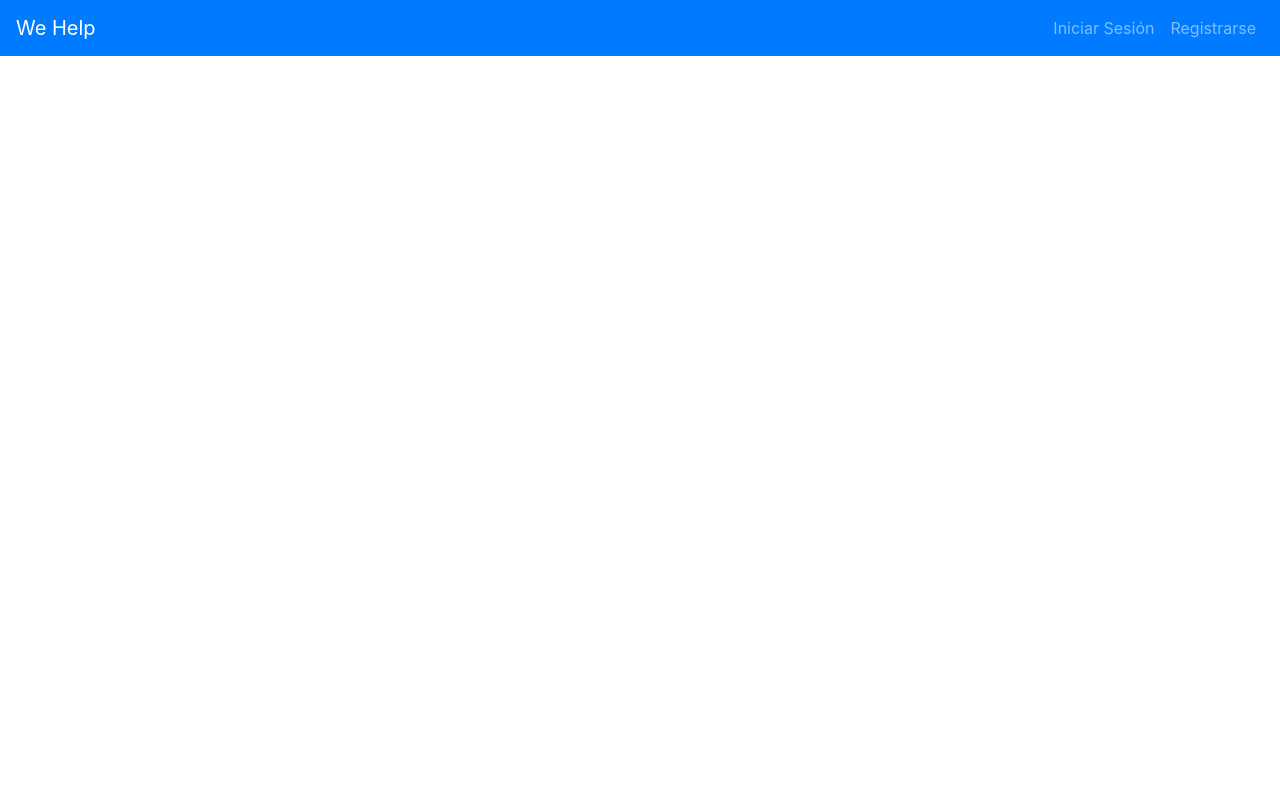
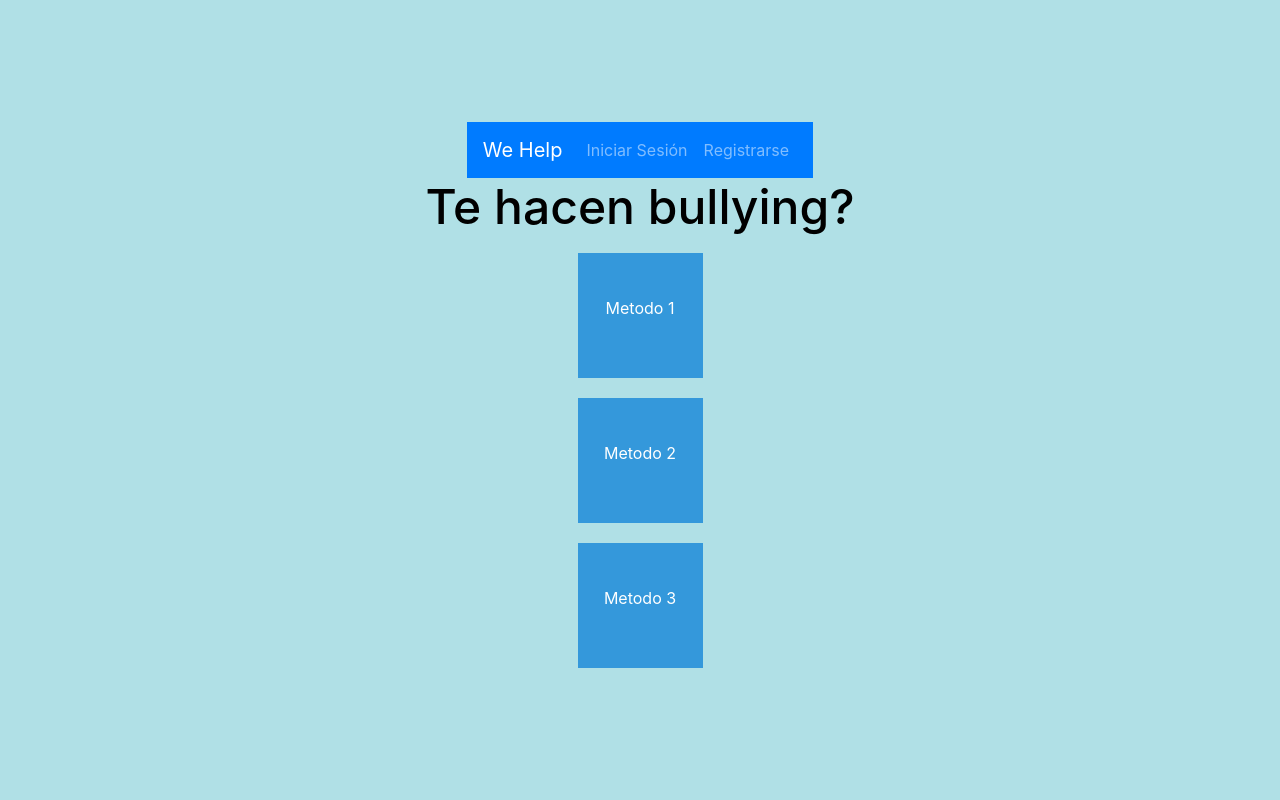
Before and after one commit to scifuentes18/MiProyecto11, a Django app: page / in a window 1280 px wide. Run offline with Django 3.2, Linux system fonts and the light colour scheme; some libraries are stand-ins or nearby versions.

Commit message:
agregue 3 botones en la pagina principal y cambie el color

```diff
--- a/Templates/index.html
+++ b/Templates/index.html
@@ -29,3 +29,66 @@
     <!-- Resto del contenido HTML sigue igual -->
 </body>
 </html>
+
+<!DOCTYPE html>
+<html>
+<head>
+    <style>
+        body {
+            display: flex;
+            flex-direction: column;
+            align-items: center;
+            justify-content: center;
+            height: 100vh;
+            margin: 0;
+            background-color: #b0e0e6; /* Celeste pastel usando el código hexadecimal */
+        }
+
+        h1 {
+            font-size: 48px;
+            color: black;
+            text-align: center;
+        }
+
+        .boton {
+            width: 125px;
+            height: 125px;
+            background-color: #3498db;
+            margin: 10px;
+            display: flex;
+            align-items: center;
+            justify-content: center;
+        }
+
+        .boton a {
+            color: white;
+            text-decoration: none;
+        }
+
+        .boton a:hover {
+            color: #3498db;
+        }
+    </style>
+</head>
+<body>
+    <h1>Te hacen bullying?</h1>
+
+    <a href="#">
+        <div class="boton">
+            <p style="color: white;">Metodo 1</p>
+        </div>
+    </a>
+
+    <a href="#">
+        <div class="boton">
+            <p style="color: white;">Metodo 2</p>
+        </div>
+    </a>
+
+    <a href="#">
+        <div class="boton">
+            <p style="color: white;">Metodo 3</p>
+        </div>
+    </a>
+</body>
+</html>
```
Also changed, not shown: Aplicaciones.sqlite3, MiProyecto/urls.py (line endings or trailing spaces).
